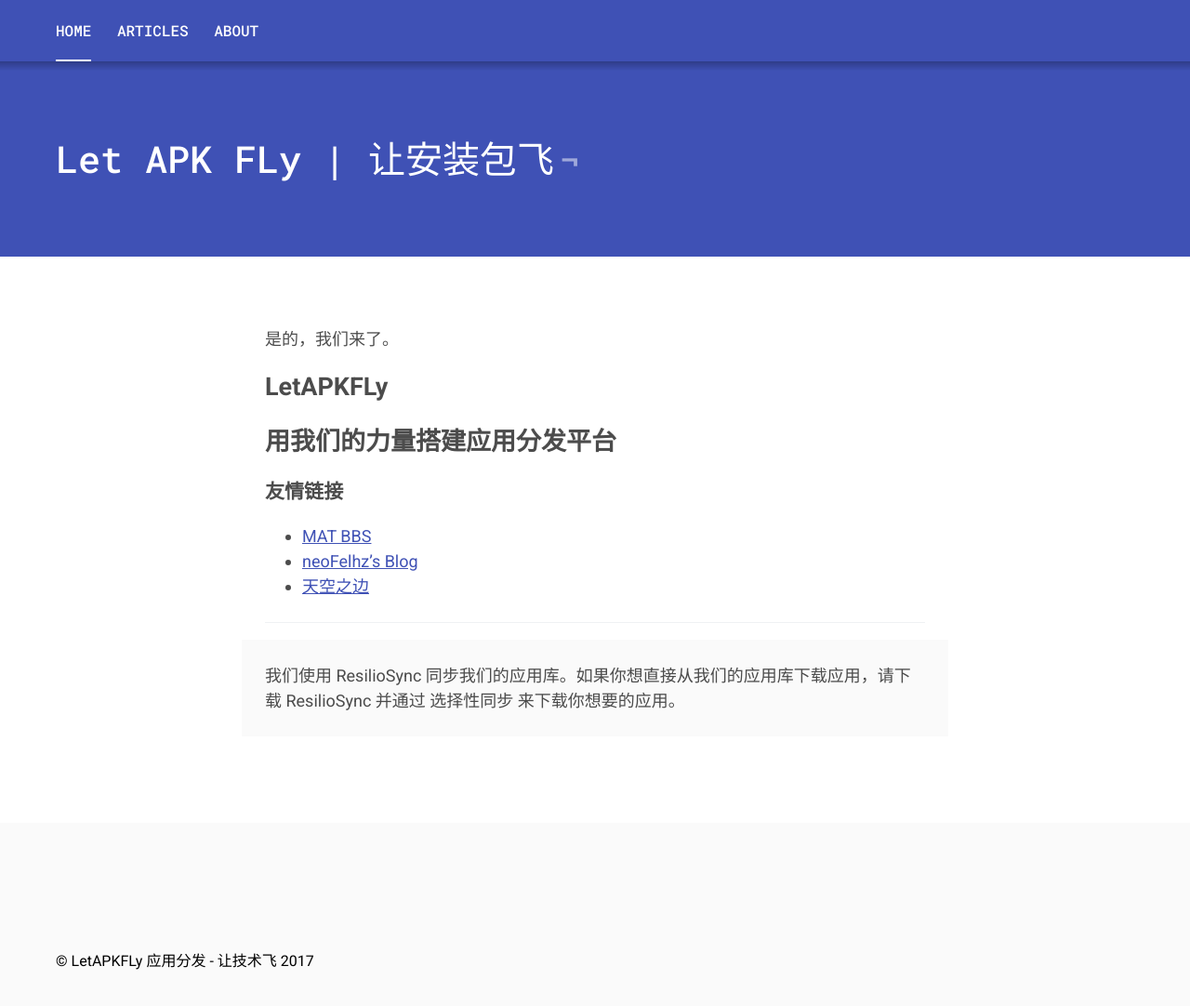
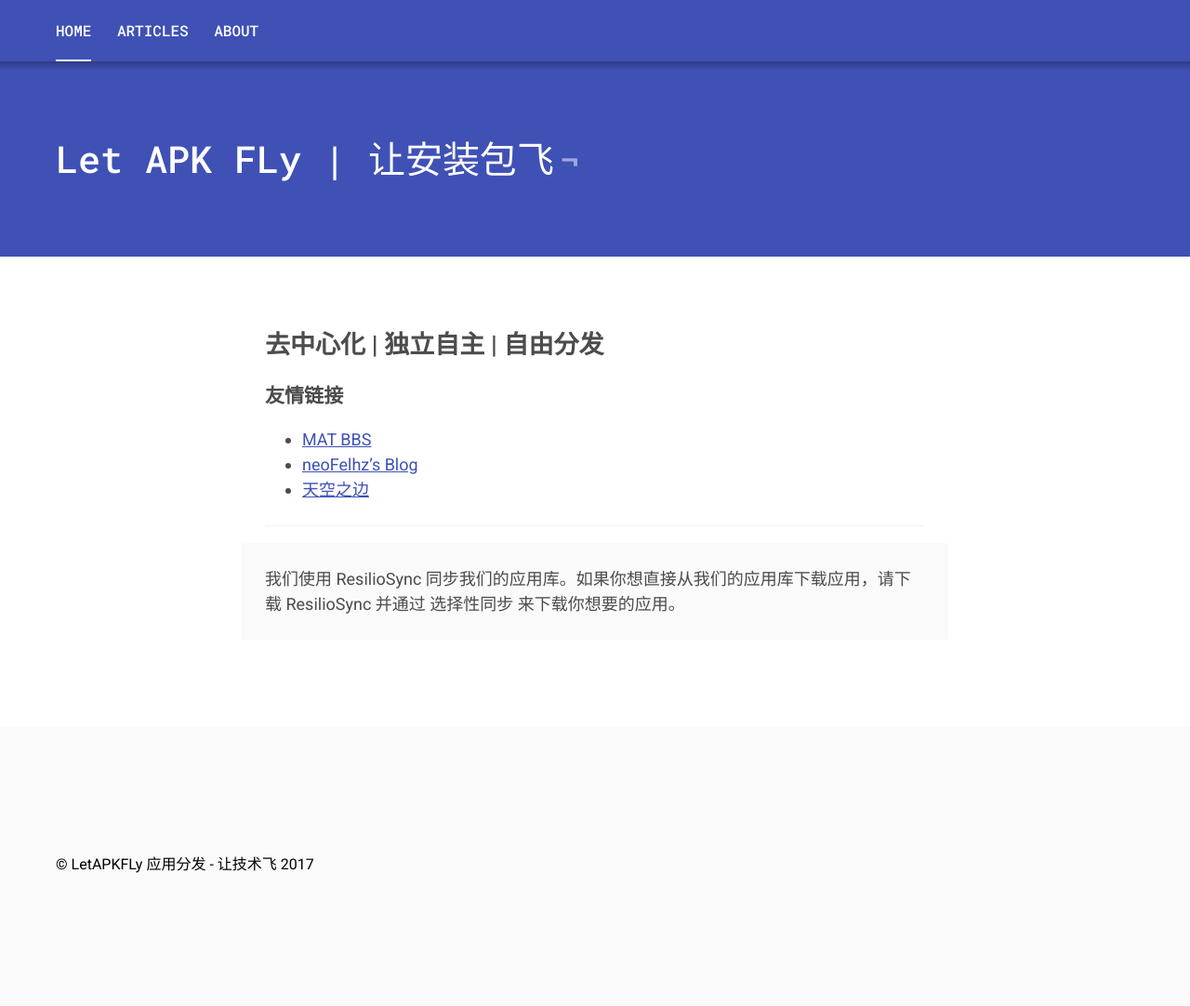
Before and after one commit to neoFelhz/LetAPKFly, a Jekyll site: the page built from index.markdown, in a window 1280 px wide and 1185 px high. Shown: the top 1082 px of the window at 93% size. Built offline with Jekyll 4.4.1, drawn with Linux system fonts in a browser that asks for light colours.

Commit message:
Signed-off-by: neoFelhz <neofelhz@gmail.com>

```diff
--- a/_includes/head.html
+++ b/_includes/head.html
@@ -8,7 +8,7 @@
 
     <link href='https://fonts.googleapis.com/css?family=Roboto:400,400italic,700|Roboto+Mono:400,500' rel='stylesheet' type='text/css'>
     <link href="https://fonts.googleapis.com/icon?family=Material+Icons" rel="stylesheet">
-  <link rel="stylesheet" href="{{ "/css/main.css" | prepend: site.baseurl }}">
+    <link rel="stylesheet" href="{{ " /css/main.css " }}">
     <link rel="canonical" href="{{ page.url | replace:'index.html','' | prepend: site.baseurl | prepend: site.url }}">
-  <link rel="alternate" type="application/rss+xml" title="{{ site.title }}" href="{{ "/feed.xml" | prepend: site.baseurl | prepend: site.url }}">
+    <link rel="alternate" type="application/rss+xml" title="{{ site.title }}" href="{{ " /feed.xml " | prepend: site.baseurl | prepend: site.url }}">
 </head>
--- a/index.markdown
+++ b/index.markdown
@@ -3,12 +3,7 @@ layout: page
 title: Let APK FLy | 让安装包飞
 ---
 
-是的，我们来了。
-
-# LetAPKFLy
-
-
-## 用我们的力量搭建应用分发平台
+## 去中心化 | 独立自主 | 自由分发
 
 ### 友情链接
 
```
Lines whose indentation alone changed are shown as unchanged.
